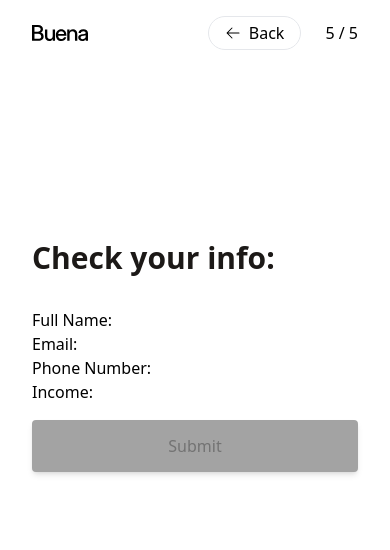
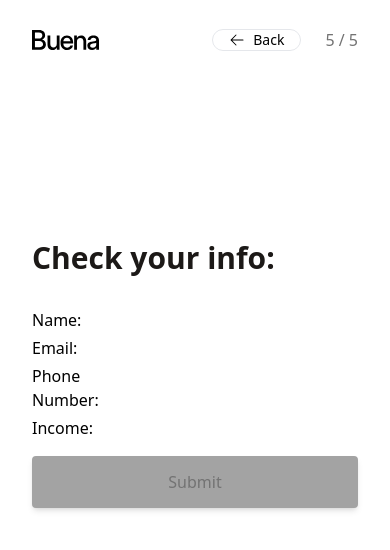
Before and after one commit to ikorotkaya/buena-onboarding, a React (Vite) app: page /onboarding/summary in a window 390 px wide. Shown: the top 550 px of the page. Built offline with nearby package versions, Linux system fonts and the light colour scheme.

Commit message:
Refactor navbar and summary

```diff
--- a/src/OnboardingLayout.tsx
+++ b/src/OnboardingLayout.tsx
@@ -36,7 +36,7 @@ export default function OnboardingLayout() {
       </aside>
 
       <main className="">
-        <Navbar className="px-8 py-4 min-h-8 fixed top-0 left-0 md:hidden" />
+        <Navbar className="px-8 py-7 fixed top-0 left-0 md:hidden" />
 
         <Outlet />
 
--- a/src/components/Navbar.tsx
+++ b/src/components/Navbar.tsx
@@ -3,16 +3,14 @@ import logo from "../icons/logo.svg";
 
 export default function Navbar() {
   return (
-    <nav className="px-8 py-4">
-      <div>
+    <nav className="flex items-center px-8 py-7 h-20 max-h-20">
       <Link
         to="/">
         <img
-            className="w-16"
+          className="h-5"
           src={logo}
           alt="Buena" />
       </Link>
-      </div>
     </nav>
   )
 }
--- a/src/components/OnboardingNavbar.tsx
+++ b/src/components/OnboardingNavbar.tsx
@@ -14,28 +14,29 @@ export default function OnboardingNavbar({ className = ""}: { className?: string
   }, [currentPageIndex]);
 
   return (
-    <nav className={`flex w-full items-center justify-between ${className}`}>
-      <div>
+    <nav className={`flex w-full h-20 max-h-20 items-center justify-between ${className}`}>
       <Link
+        className="grow-0"
         to="/">
           <img
-              className="w-14"
+            className="h-5 grow-0"
             src={logo}
             alt="Buena"
           />
       </Link>
-      </div>
 
-      <div className="flex items-center">
+      <div className="flex items-center ">
         { currentPageIndex > 0 && (<Link
           to={`/onboarding/${previousPage}`}
-          className="flex items-center px-4 py-1 mr-6 border rounded-full">
+          className="flex text-sm items-center px-4 mr-6 border rounded-full">
           <ArrowLeftIcon
             className="w-4 mr-2" />
           Back
         </Link>)}
 
+        <div className="leading-none text-neutral-500">
           { currentPageIndex + 1 } / { pages.length }
+        </div>
       </div>
     </nav>
   )
--- a/src/components/Sidebar.tsx
+++ b/src/components/Sidebar.tsx
@@ -2,7 +2,7 @@ import { Link } from "react-router-dom";
 import { CheckCircleIcon } from "@heroicons/react/20/solid";
 import ONBOARDING_PAGES from "../../onboarding-pages.json";
 import { useOnboardingStore } from "../store";
-import logo from "../icons/logo.svg";
+import Navbar from "./Navbar";
 
 export default function Sidebar() {
   const { currentPageIndex } = useOnboardingStore();
@@ -24,10 +24,8 @@ export default function Sidebar() {
 
   return (
     <div className="h-screen bg-stone-300 hidden md:block">
-      <div className="px-8 py-4 mb-32">
-        <Link to="/">
-          <img src={logo} alt="Buena" className="w-16" />
-        </Link>
+      <div className="mb-32">
+        <Navbar />
       </div>
 
       <div className="px-4 py-12 sm:px-6 lg:px-8">
--- a/src/pages/onboarding/Summary.tsx
+++ b/src/pages/onboarding/Summary.tsx
@@ -12,20 +12,16 @@ export default function Summary() {
 
       <div
         data-testid="summary"
-        className="mb-4 grid grid-cols-2 gap-3"
+        className="mb-4 grid grid-cols-[1fr,2fr] gap-1"
       >
-        <div>
-          <div>Full Name:</div>
-          <div>Email:</div>
-          <div>Phone Number:</div>
-          <div>Income:</div>
-        </div>
-        <div>
-          <div>{name}</div>
-          <div>{email}</div>
-          <div>{phoneNumber}</div>
-          <div>{income}</div>
-        </div>
+        <div>Name:</div>
+        <div>{name}</div>
+        <div>Email:</div>
+        <div>{email}</div>
+        <div>Phone Number:</div>
+        <div>{phoneNumber}</div>
+        <div>Income:</div>
+        <div>{income}</div>
       </div>
 
       <SubmitButton />
--- a/tsconfig.json
+++ b/tsconfig.json
@@ -23,7 +23,8 @@
     "noFallthroughCasesInSwitch": true
   },
   "include": [
-    "src/**/*.ts"
+    "src/**/*.ts",
+    "src/**/*.tsx"
   ],
   "exclude": [
     "cypress/**/*.ts"
```
Lines whose indentation alone changed are shown as unchanged.
